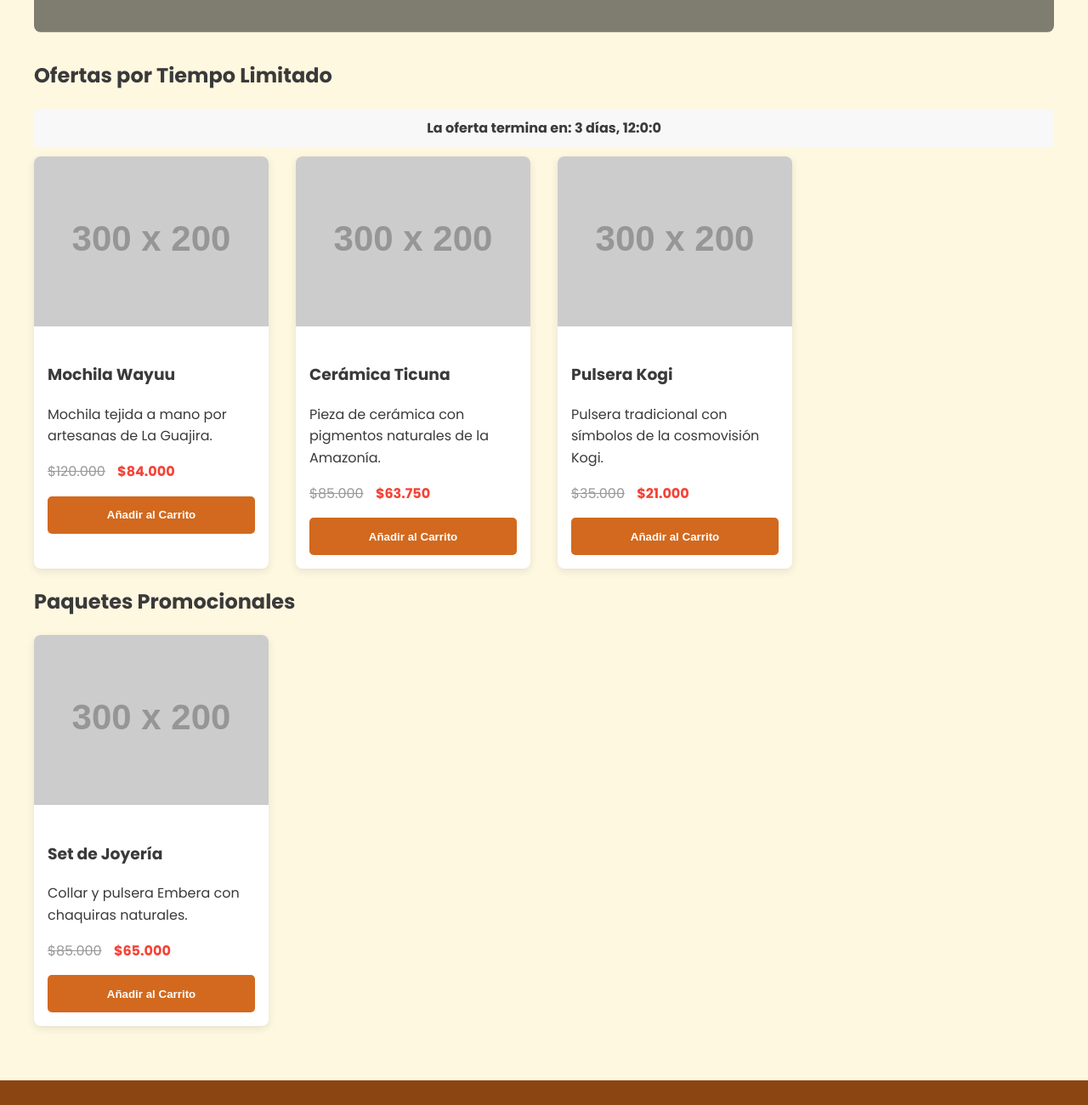
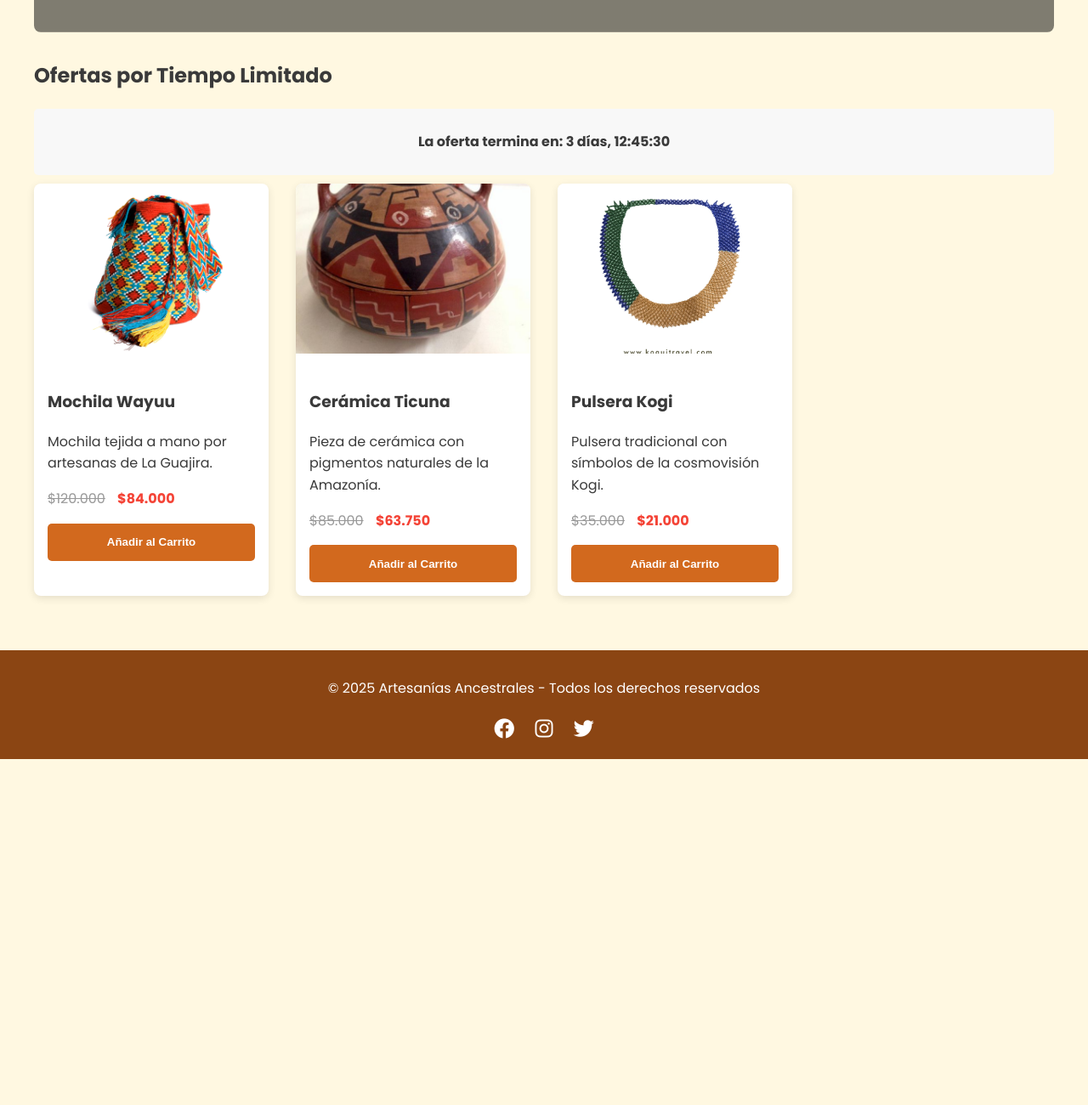
Before and after one commit to Midan14/tienda_artesanias, a plain HTML site: page ofertas.html in a window 1280 px wide. Shown: the part 500-1800 px from the top of the page at 85% size. After the commit the page ends 1393 px from the top, so only its background shows below. Drawn offline with Linux system fonts and the light colour scheme; placeholder pictures from the web are drawn by us.

Commit message:
Se agregan imagenes y se arreglan detalles

```diff
--- a/ofertas.html
+++ b/ofertas.html
@@ -105,13 +105,13 @@
     <section>
       <h2>Ofertas por Tiempo Limitado</h2>
       <div class="contador-oferta" id="contador-oferta">
-        La oferta termina en: <span id="countdown">3 días, 12:45:30</span>
+        <p> La oferta termina en: 3 días, 12:45:30</p>
       </div>
 
       <div class="productos-grid">
         <div class="producto-card">
           <div class="badge-oferta">-30%</div>
-          <img src="https://via.placeholder.com/300x200?text=Mochila+Wayuu" alt="Mochila Wayuu" class="producto-img">
+          <img src="img/Mochila wayuu.png" width="300" height="200" alt="Mochila Wayuu" class="producto-img">
           <div class="producto-info">
             <h3>Mochila Wayuu</h3>
             <p>Mochila tejida a mano por artesanas de La Guajira.</p>
@@ -125,7 +125,7 @@
 
         <div class="producto-card">
           <div class="badge-oferta">-25%</div>
-          <img src="https://via.placeholder.com/300x200?text=Cerámica+Ticuna" alt="Cerámica Ticuna" class="producto-img">
+          <img src="img/Ceramica.png" width="300" height="200" alt="Cerámica Ticuna" class="producto-img">
           <div class="producto-info">
             <h3>Cerámica Ticuna</h3>
             <p>Pieza de cerámica con pigmentos naturales de la Amazonía.</p>
@@ -139,7 +139,7 @@
 
         <div class="producto-card">
           <div class="badge-oferta">-40%</div>
-          <img src="https://via.placeholder.com/300x200?text=Pulsera+Kogi" alt="Pulsera Kogi" class="producto-img">
+          <img src="img/Pulsera Kogi.png" width="300" height="200" alt="Pulsera Kogi" class="producto-img">
           <div class="producto-info">
             <h3>Pulsera Kogi</h3>
             <p>Pulsera tradicional con símbolos de la cosmovisión Kogi.</p>
@@ -148,25 +148,6 @@
               <span class="precio-oferta">$21.000</span>
             </p>
             <button class="btn btn-add" onclick="agregarAlCarrito(5, 21000)">Añadir al Carrito</button>
-          </div>
-        </div>
-      </div>
-    </section>
-
-    <section>
-      <h2>Paquetes Promocionales</h2>
-      <div class="productos-grid">
-        <div class="producto-card">
-          <div class="badge-oferta">Combo</div>
-          <img src="https://via.placeholder.com/300x200?text=Set+de+Joyería" alt="Set de Joyería" class="producto-img">
-          <div class="producto-info">
-            <h3>Set de Joyería</h3>
-            <p>Collar y pulsera Embera con chaquiras naturales.</p>
-            <p>
-              <span class="precio-original">$85.000</span>
-              <span class="precio-oferta">$65.000</span>
-            </p>
-            <button class="btn btn-add" onclick="agregarAlCarrito(10, 65000)">Añadir al Carrito</button>
           </div>
         </div>
       </div>
```
Also changed, not shown: about.html (+4 -4 lines), blog.html (+3 -3 lines), contacto.html (+3 -4 lines), index.html (+3 -3 lines), productos.html (+6 -6 lines), img/Ceramica.png (added), img/Cerámica Amazónica.png (added), img/Collar vera.png (added), img/Hamaca Artesanal.png (added), img/Joyeria Embera.png (added), img/Mochila wayuu.png (added), img/Máscara Ritual.png (added), img/Pulsera Kogi.png (added), img/Vasija Decorativa.png (added), 1 other file.
